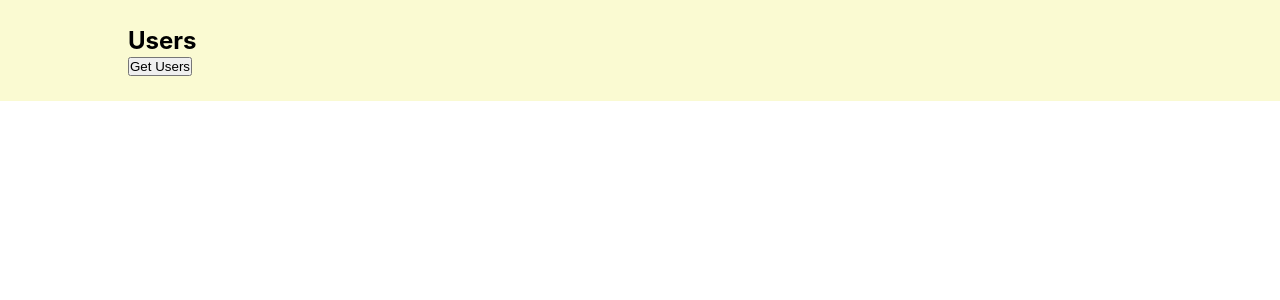
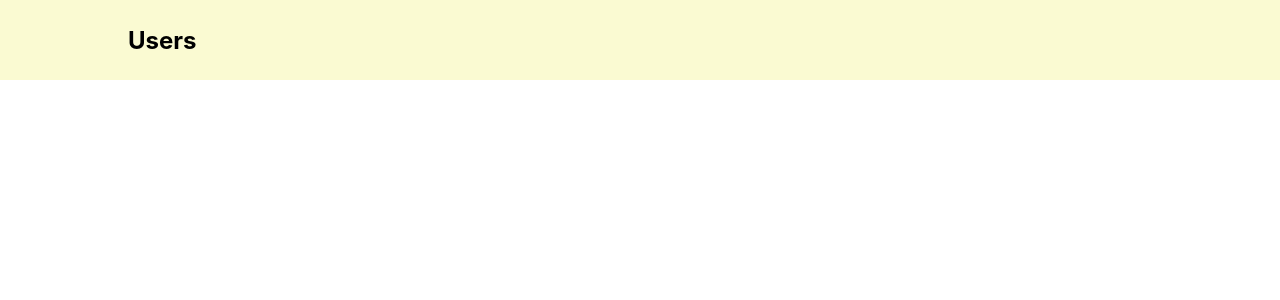
Before and after one commit to Meltem-Karaagac/React-basic-hooks-en, a React (Create React App) app: page / in a window 1280 px wide. Shown: the top 300 px of the page. Built offline with nearby package versions, Linux system fonts and the light colour scheme.

Commit message:
axios get (second way)

```diff
--- a/src/Users.js
+++ b/src/Users.js
@@ -5,22 +5,30 @@ const Users = () => {
 
     const [users, setUsers] = useState([]);
 
+    useEffect(() => {
+        // axios.get('https://jsonplaceholder.typicode.com/users')
+        // .then((response) => setUsers(response.data))
 
-    const getUsers = () => {
-        axios.get('https://jsonplaceholder.typicode.com/users')
-        .then((response) => setUsers(response.data))
-    }
+        // axios({
+        //     url: 'https://jsonplaceholder.typicode.com/users',
+        //     method: 'GET'
+        // })
+        // .then((response) => setUsers(response.data))
+
+        // axios('https://jsonplaceholder.typicode.com/users')
+        // .then((response) => setUsers(response.data))
+    },[])
 
 
 
     return (
         <div className="users">
             <h2>Users</h2>
-            <button onClick={getUsers}>Get Users</button>
+            {/* <button onClick={null}>Get Users</button> */}
             <div className="users-cards">
             {users.map((user) => {
                 return(
-                    <div className="useritem">
+                    <div className="useritem" key={user.id}>
                         <img src={`https://avatars.dicebear.com/v2/avataaars/${user.id}.svg`} alt="" />
                         {user.name}
                     </div>
```
